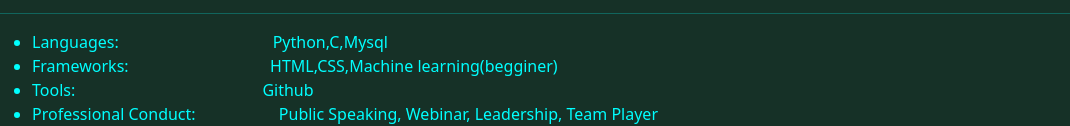
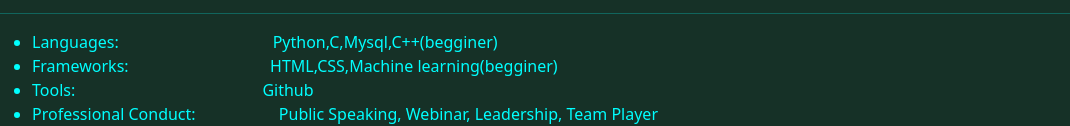
Before and after one commit to RohanHazra/rohanhazra, a plain HTML site: page resume.html in a window 1280 px wide. Shown: the part 648-774 px from the top of the page, without its empty margins (0-1070 px from the left). Drawn offline with nearby package versions, Linux system fonts and the light colour scheme.

Commit message:
Update resume.html

```diff
--- a/resume.html
+++ b/resume.html
@@ -77,7 +77,7 @@ div>h1{
 <h2>Skill Acquired</h2>
 <hr />
 <ul>
-<li><a>Languages:&nbsp;&nbsp;&nbsp;&nbsp;&nbsp;&nbsp;&nbsp;&nbsp;&nbsp;&nbsp; &nbsp;&nbsp;&nbsp;&nbsp;&nbsp;&nbsp;&nbsp;&nbsp;&nbsp;&nbsp;&nbsp;&nbsp;&nbsp;&nbsp;&nbsp;&nbsp;&nbsp;&nbsp;&nbsp;&nbsp;&nbsp;&nbsp;&nbsp;&nbsp;&nbsp;&nbsp;Python,C,Mysql</a><br /></li>
+<li><a>Languages:&nbsp;&nbsp;&nbsp;&nbsp;&nbsp;&nbsp;&nbsp;&nbsp;&nbsp;&nbsp; &nbsp;&nbsp;&nbsp;&nbsp;&nbsp;&nbsp;&nbsp;&nbsp;&nbsp;&nbsp;&nbsp;&nbsp;&nbsp;&nbsp;&nbsp;&nbsp;&nbsp;&nbsp;&nbsp;&nbsp;&nbsp;&nbsp;&nbsp;&nbsp;&nbsp;&nbsp;Python,C,Mysql,C++(begginer)</a><br /></li>
 <li><a>Frameworks:&nbsp;&nbsp;&nbsp;&nbsp;&nbsp; &nbsp;&nbsp;&nbsp;&nbsp;&nbsp;&nbsp;&nbsp;&nbsp;&nbsp;&nbsp;&nbsp;&nbsp;&nbsp;&nbsp;&nbsp;&nbsp;&nbsp;&nbsp;&nbsp;&nbsp;&nbsp;&nbsp;&nbsp;&nbsp;&nbsp;&nbsp;&nbsp;&nbsp;HTML,CSS,Machine learning(begginer)</a><br /></li>
 <li><a>Tools:&nbsp;&nbsp;&nbsp;&nbsp;&nbsp; &nbsp;&nbsp;&nbsp;&nbsp;&nbsp;&nbsp;&nbsp;&nbsp;&nbsp;&nbsp;&nbsp;&nbsp;&nbsp;&nbsp;&nbsp;&nbsp;&nbsp;&nbsp;&nbsp;&nbsp;&nbsp;&nbsp;&nbsp;&nbsp;&nbsp;&nbsp;&nbsp;&nbsp;&nbsp;&nbsp;&nbsp;&nbsp;&nbsp;&nbsp;&nbsp;&nbsp;&nbsp;&nbsp;&nbsp;Github</a><br /></li>
 <li><a>Professional Conduct:&nbsp;&nbsp;&nbsp;&nbsp;&nbsp;&nbsp;&nbsp;&nbsp;&nbsp;&nbsp;&nbsp;&nbsp;&nbsp;&nbsp;&nbsp;&nbsp;&nbsp;&nbsp;&nbsp;&nbsp;Public Speaking, Webinar, Leadership, Team Player</a><br /></li>
```
